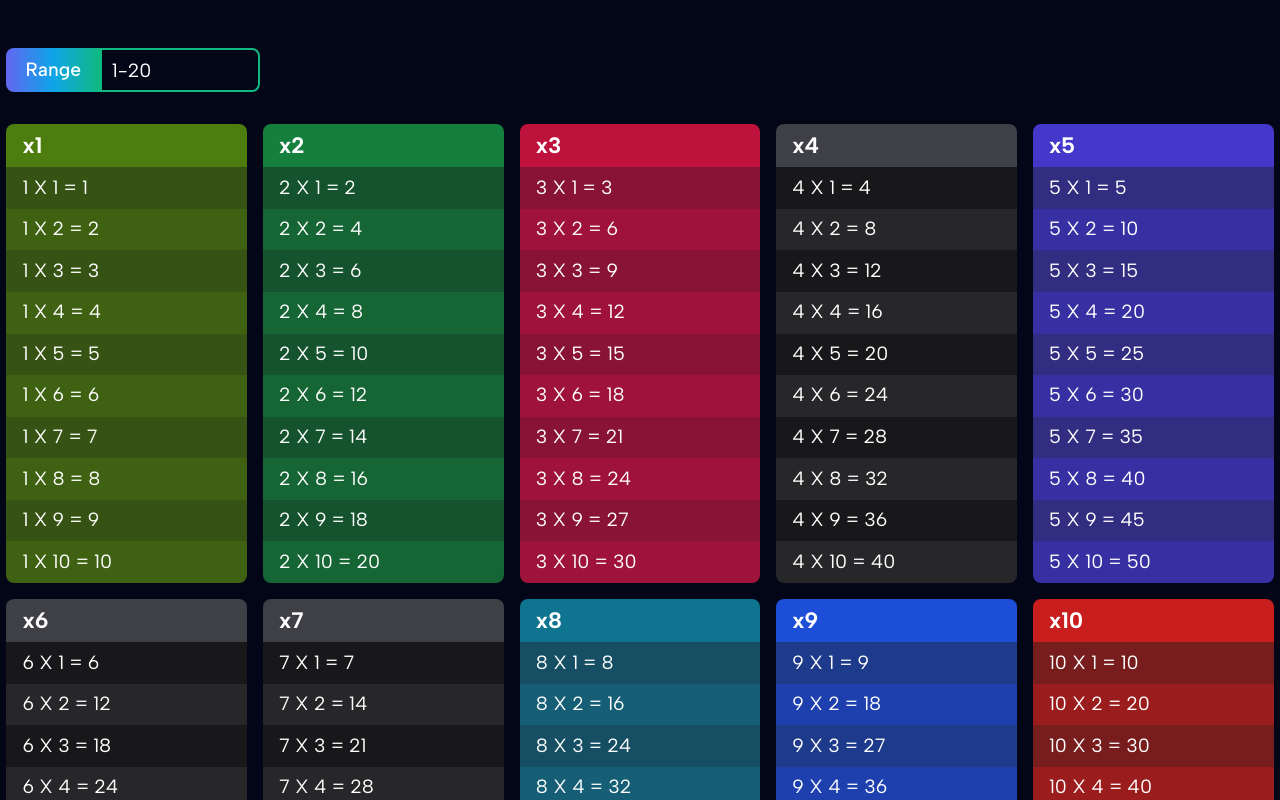
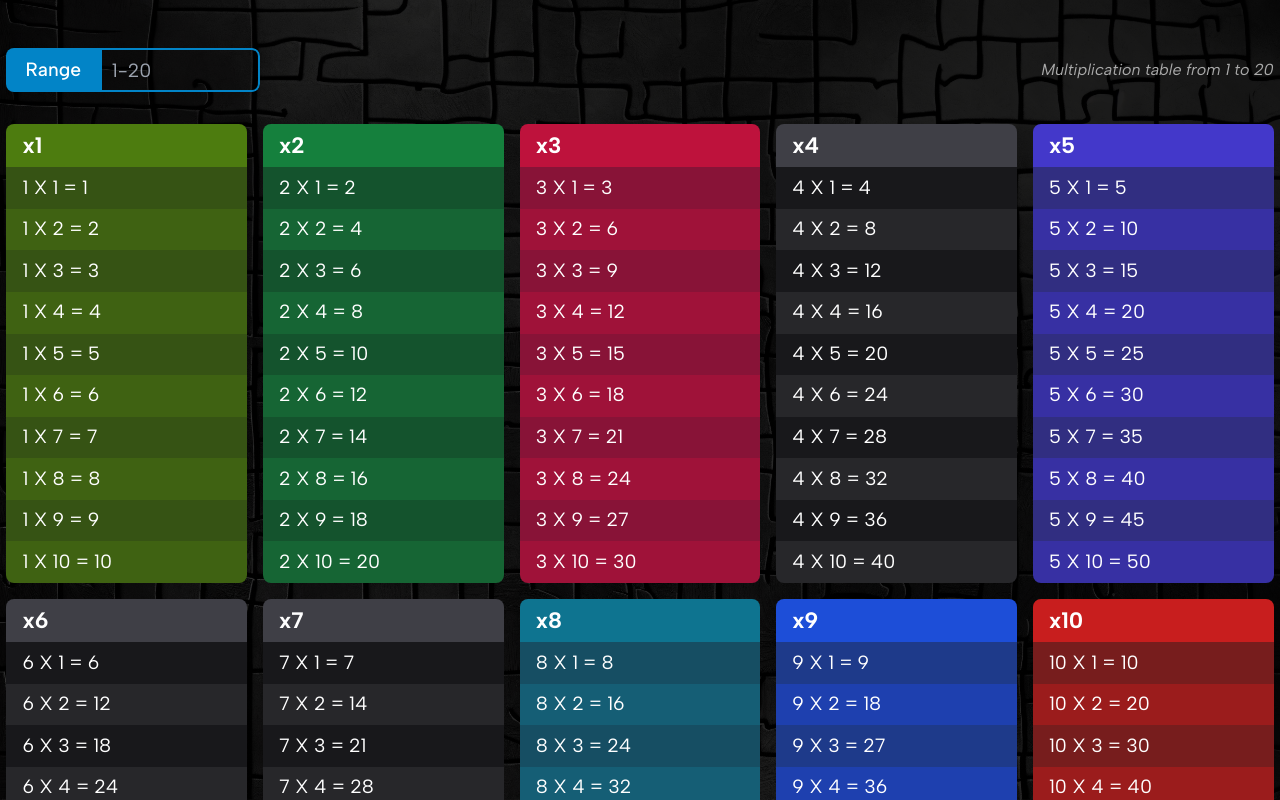
Before and after one commit to riazul01/reactor, a React (Vite) app: page /multiplication-table-generator in a window 1280 px wide. Shown: the top 800 px of the page. Built offline with nearby package versions, Linux system fonts and the light colour scheme; a web font is replaced by a local one.

Commit message:
multiplication table project completed

```diff
--- a/src/App.css
+++ b/src/App.css
@@ -111,3 +111,7 @@ body {
 .todo-bg {
   background: linear-gradient(45deg, rgba(0, 0, 0, 0.5), rgba(0, 0, 0, 0.7)), url('./assets/images/backgrounds/todo-bg.jpg');
 }
+
+.bg-table {
+  background: linear-gradient(45deg, rgba(0, 0, 0, 0.7), rgba(0, 0, 0, 0.9)), url('./assets/images/backgrounds/multiply-table-bg.jpg');
+}
--- a/src/pages/projects/multiply-table-generator/MultiplyTable.jsx
+++ b/src/pages/projects/multiply-table-generator/MultiplyTable.jsx
@@ -1,14 +1,14 @@
-import React, { useCallback, useEffect, useRef } from 'react';
-import { tailwindColors, tailwindColorsShades } from './colors';
+import React, { useRef } from 'react';
+import { colors, colorsShades } from './colors';
 
 const MultiplyTable = ({ tableNo }) => {
     const table = useRef([]);
 
-    const colorIndex = Math.floor(Math.random() * tailwindColors.length);
-    const colorName = tailwindColors[colorIndex];
-    const colorMain = tailwindColorsShades[colorName][700];
-    const colorDark = tailwindColorsShades[colorName][800];
-    const colorDarker = tailwindColorsShades[colorName][900];
+    const colorIndex = Math.floor(Math.random() * colors.length);
+    const colorName = colors[colorIndex];
+    const colorMain = colorsShades[colorName][700];
+    const colorDark = colorsShades[colorName][800];
+    const colorDarker = colorsShades[colorName][900];
 
     for (let i = 1; i <= 10; i ++) {
         let line = `${tableNo} X ${i} = ${tableNo * i}`;
--- a/src/pages/projects/multiply-table-generator/colors.js
+++ b/src/pages/projects/multiply-table-generator/colors.js
@@ -1,4 +1,4 @@
-export const tailwindColors = [
+export const colors = [
   'slate',
   'gray',
   'zinc',
@@ -23,7 +23,7 @@ export const tailwindColors = [
   'rose'
 ];
 
-export const tailwindColorsShades = {
+export const colorsShades = {
   slate: {
     50: '#f8fafc',
     100: '#f1f5f9',
--- a/src/pages/projects/multiply-table-generator/index.jsx
+++ b/src/pages/projects/multiply-table-generator/index.jsx
@@ -3,39 +3,49 @@ import MultiplyTable from './MultiplyTable';
 
 const MultiplyTableGenerator = () => {
     const [rangeInput, setRangeInput] = useState('1-20');
-    const [rangeArray, setRangeArray] = useState([]);
+    const [range, setRange] = useState([]);
 
     useEffect(() => {
         const tempArr = rangeInput.split('-').filter((ch) => {
             return !isNaN(parseInt(ch)) ? ch : null;
         });
 
-        const minVal = Math.min(...tempArr);
-        const maxVal = Math.max(...tempArr);
+        let min = parseInt(Math.min(...tempArr).toString().slice(0, 4));
+        let max = parseInt(Math.max(...tempArr).toString().slice(0, 4));
 
-        const newRangeArr = [];
-
-        for (let i = minVal; i <= maxVal; i ++) {
-            newRangeArr.push(i);
+        if (min > max) {
+            [min, max] = [max, min];
         }
 
-        setRangeArray(newRangeArr);
+        setRange([min, max]);
     }, [rangeInput]);
 
     const handleInputChange = (e) => {
-        setRangeInput(e.target.value);
+        let value = e.target.value;
+
+        setTimeout(() => {
+            if (value === '') {
+                setRangeInput('');
+            }
+            if (/^[0-9-]+$/.test(value)) {
+                setRangeInput(value);
+            }
+        }, 1200);
     }
 
     return (
-        <div className="px-[0.4rem] py-[3rem] font-albert w-full h-auto min-h-[100vh] bg-slate-950">
+        <div className="px-[0.4rem] py-[3rem] font-albert w-full h-auto min-h-[100vh] bg-table bg-cover bg-fixed">
             <div className="mx-auto w-full max-w-[1420px]">
-                <div className="flex items-center outline-none rounded-lg overflow-hidden">
-                    <p className="px-[1.2rem] text-[#fff] text-[1.2rem] flex items-center justify-center h-[44px] font-[500] bg-gradient-to-r from-indigo-500 via-sky-500 to-emerald-500">Range</p>
-                    <input value={rangeInput} onChange={handleInputChange} name="limit" className="px-[0.6rem] h-[44px] w-[160px] text-[#fff] text-[1.2rem] bg-transparent border-[2px] border-emerald-500 rounded-r-lg outline-none"/>
+                <div className="width-full flex items-center justify-between">
+                    <div className="flex items-center outline-none rounded-lg overflow-hidden">
+                        <p className="px-[1.2rem] text-[#fff] text-[1.2rem] flex items-center justify-center h-[44px] font-[500] bg-sky-600">Range</p>
+                        <input onChange={handleInputChange} name="limit" className="px-[0.6rem] h-[44px] w-[160px] text-[#fff] text-[1.2rem] bg-transparent border-[2px] border-sky-600 rounded-r-lg outline-none" placeholder={rangeInput === "1-20" ? "1-20" : "![range]"}/>
+                    </div>
+                    <p className="text-[#aaa] text-[1rem] italic">Multiplication table from {range[0]} to {range[1]}</p>
                 </div>
 
                 <div className="mt-[2rem] grid grid-cols-5 gap-[1rem]">
-                    {rangeArray.map((tableNo, index) => {
+                    {Array.from({ length: range[1] - range[0] + 1 }, (_, i) => i + range[0]).map((tableNo, index) => {
                         return <MultiplyTable key={index} tableNo={tableNo}/>
                     })}
                 </div>
```
Also changed, not shown: src/assets/images/backgrounds/multiply-table-bg.jpg (added). Lines whose indentation alone changed are shown as unchanged.
